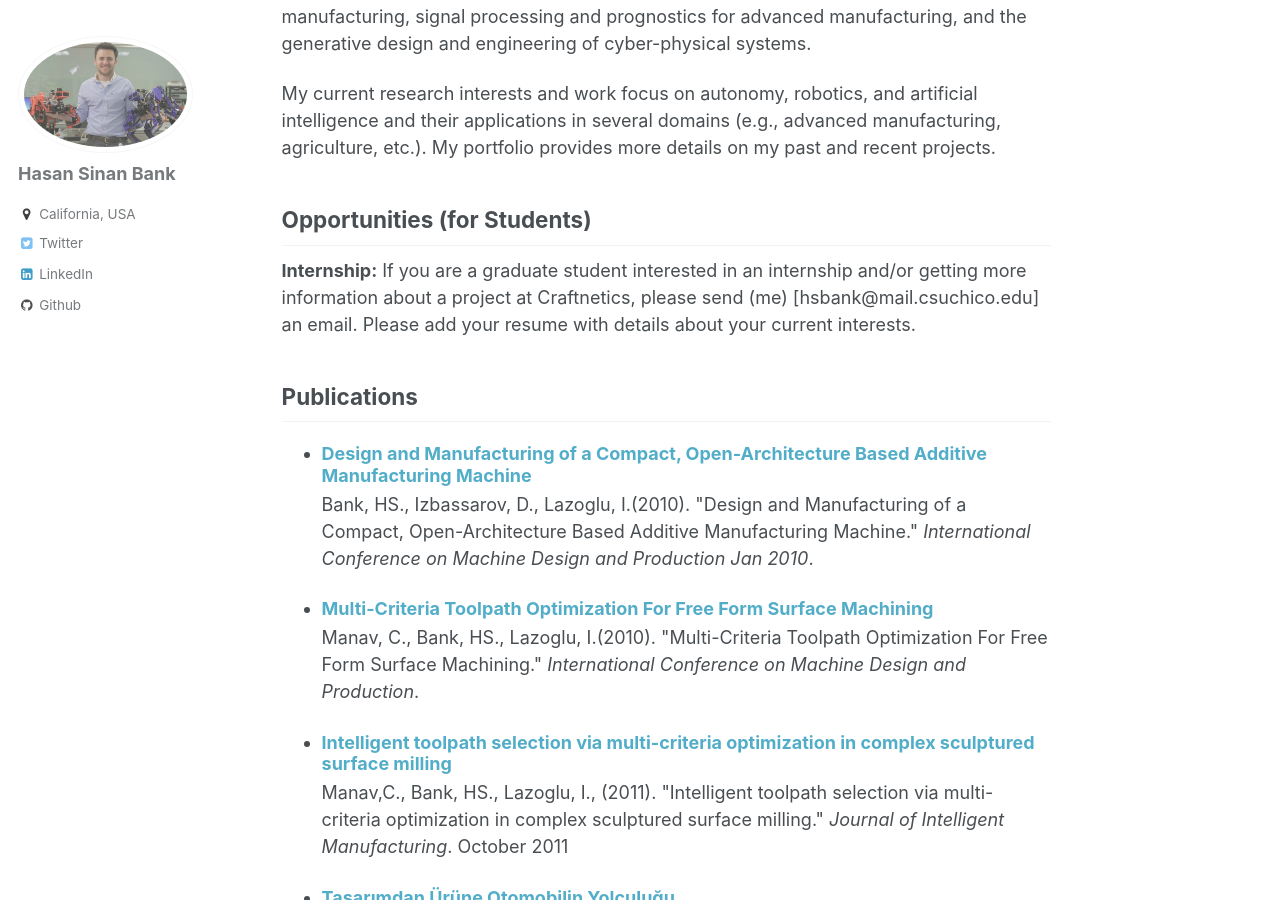
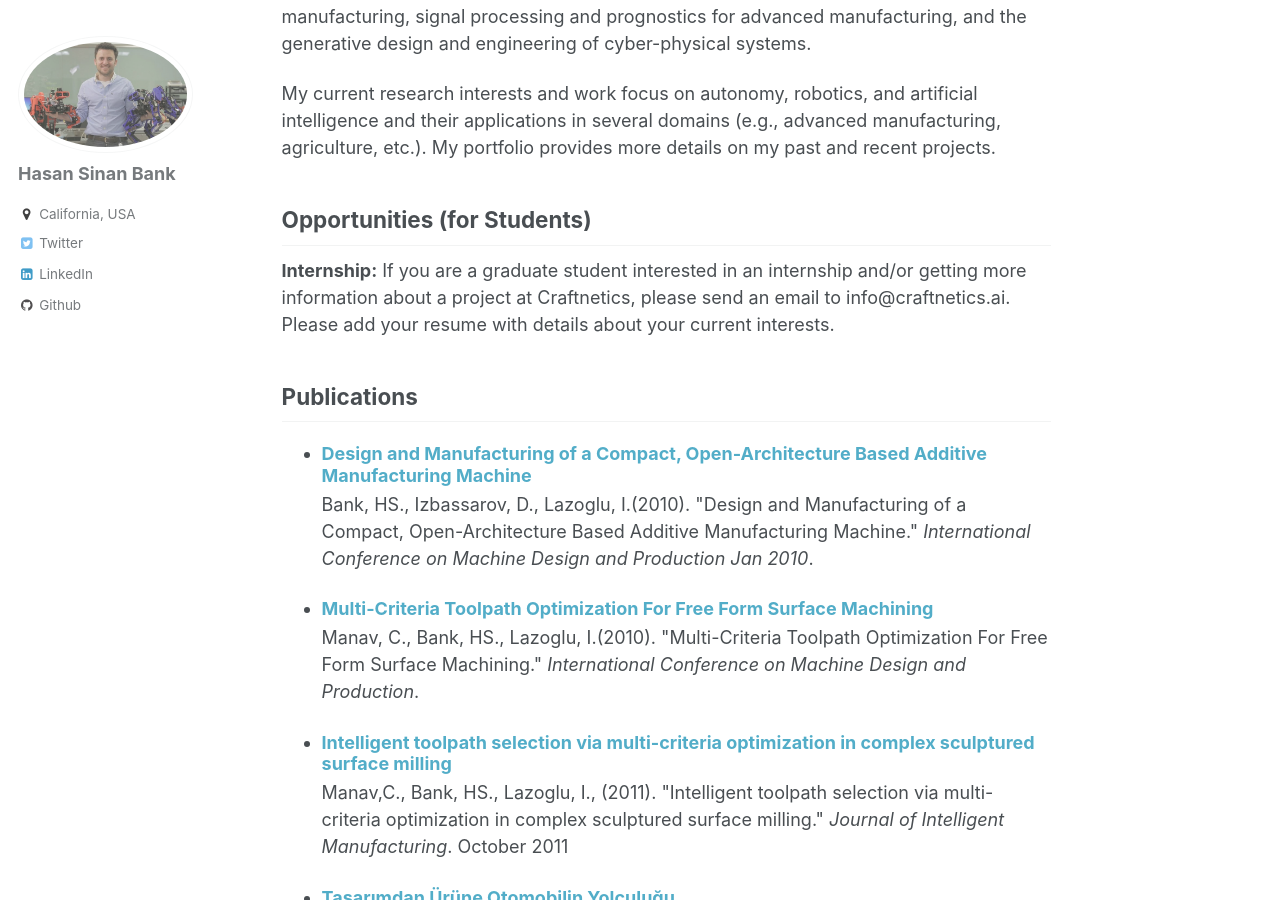
Before and after one commit to bankh/bankh.github.io, a Jekyll site: the page built from _pages/about.md, in a window 1280 px wide and 900 px high, scrolled down 599 px. Built offline with Jekyll 4.4.1, drawn with Linux system fonts in a browser that asks for light colours.

Commit message:
Update about.md

```diff
--- a/_pages/about.md
+++ b/_pages/about.md
@@ -19,7 +19,7 @@ My current research interests and work focus on autonomy, robotics, and artifici
 Opportunities (for Students)
 ------
 <b>Internship:</b> If you are a graduate student interested in an internship and/or getting more information
-about a project at Craftnetics, please send (me) [hsbank@mail.csuchico.edu] an email. Please add your resume with details about your current interests.
+about a project at Craftnetics, please send an email to info@craftnetics.ai. Please add your resume with details about your current interests.
 
 Publications
 ------
```
